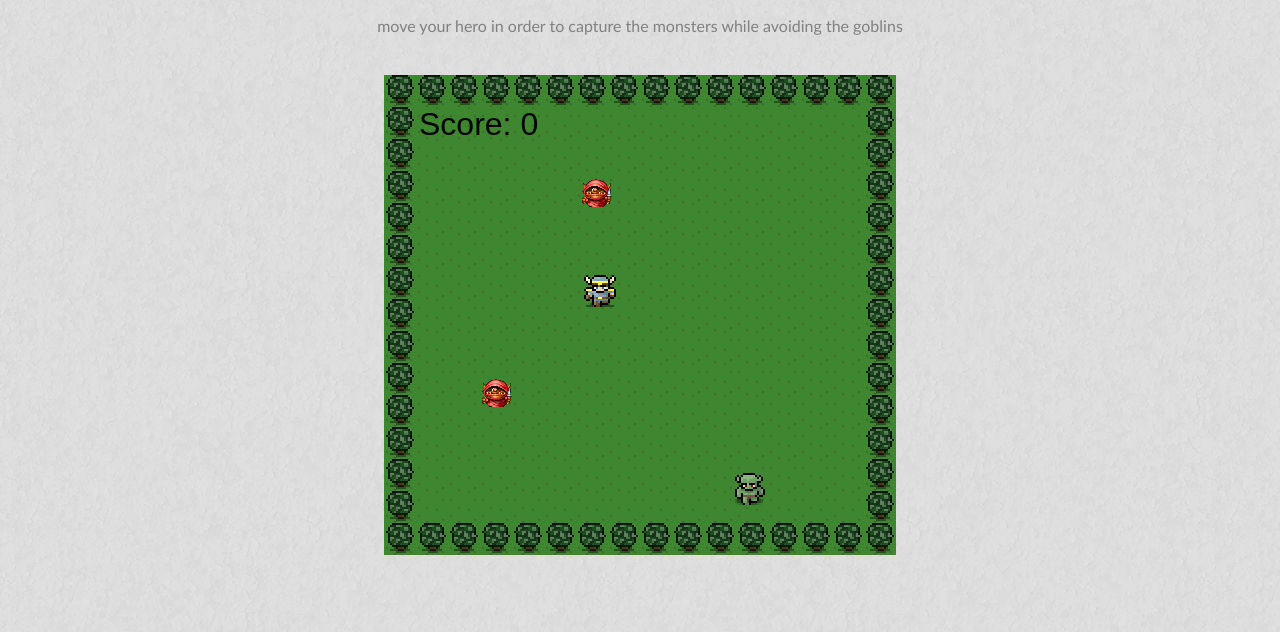
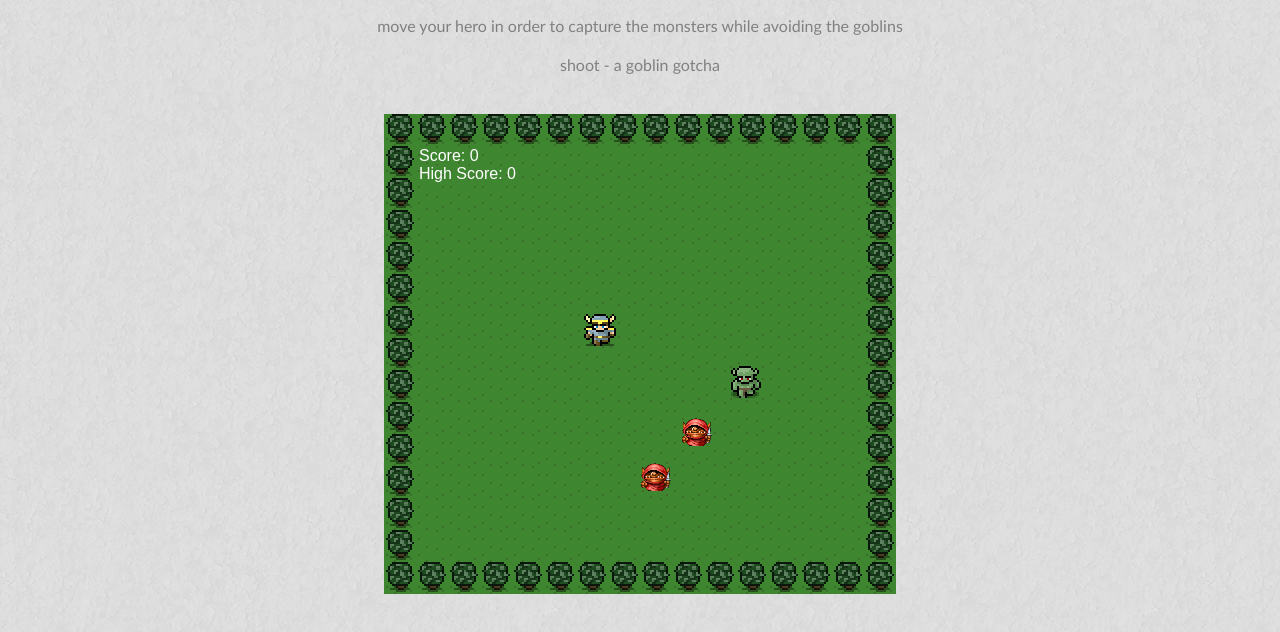
Before and after one commit to csdaniel17/canvas-game, a plain HTML site: page index.html in a window 1280 px wide. Shown: the part 83-715 px from the top of the page. Drawn offline with Linux system fonts and the light colour scheme.

Commit message:
update goblin collision

```diff
--- a/canvas-game.js
+++ b/canvas-game.js
@@ -1,4 +1,5 @@
 var score = 0;
+var highScore = 0;
 
 var canvas = document.getElementById('canvas');
 var ctx = canvas.getContext('2d');
@@ -16,7 +17,7 @@ var hero = {
 };
 var heroDirX = 0;
 var heroDirY = 0;
-var heroSpeed = 1;
+var heroSpeed = 5;
 
 //add monster to board
 var monsterImage = new Image();
@@ -95,7 +96,8 @@ function handleWrapping(object) {
 }
 
 //detect collision
-function collision() {
+//hero & monster
+function monsterCollision() {
   if (hero.x + 32 < monster.x) {
     return false;
   } else if (monster.x + 32 < hero.x) {
@@ -103,6 +105,34 @@ function collision() {
   } else if (hero.y + 32 < monster.y) {
     return false;
   } else if (monster.y + 32 < hero.y) {
+    return false;
+  }
+  return true;
+}
+
+//hero & goblin1
+function goblin1Collision() {
+  if (hero.x + 32 < goblin1.x) {
+    return false;
+  } else if (goblin1.x + 32 < hero.x) {
+    return false;
+  } else if (hero.y + 32 < goblin1.y) {
+    return false;
+  } else if (goblin1.y + 32 < hero.y) {
+    return false;
+  }
+  return true;
+}
+
+//hero & goblin2
+function goblin2Collision() {
+  if (hero.x + 32 < goblin2.x) {
+    return false;
+  } else if (goblin2.x + 32 < hero.x) {
+    return false;
+  } else if (hero.y + 32 < goblin2.y) {
+    return false;
+  } else if (goblin2.y + 32 < hero.y) {
     return false;
   }
   return true;
@@ -128,10 +158,31 @@ function main () {
   monster.y += monsterDirY * monsterSpeed;
   handleWrapping(monster);
 
-  if (collision()) {
+  if (monsterCollision()) {
     score++;
+    if (score > highScore) {
+      highScore = score;
+    }
     monster.x = Math.random() * 512;
     monster.y = Math.random() * 480;
+  }
+
+  if (goblin1Collision()) {
+    score = 0;
+    document.getElementById('message').innerHTML = "shoot - a goblin gotcha";
+    hero.x = 200;
+    hero.y = 200;
+    goblin1.x = Math.random() * 512;
+    goblin1.y = Math.random() * 480;
+  }
+
+  if (goblin2Collision()) {
+    score = 0;
+    document.getElementById('message').innerHTML = "shoot - a goblin gotcha";
+    hero.x = 200;
+    hero.y = 200;
+    goblin2.x = Math.random() * 512;
+    goblin2.y = Math.random() * 480;
   }
 
   //change goblin1 direction
@@ -159,8 +210,10 @@ function main () {
   ctx.drawImage(goblinImg2, goblin2.x, goblin2.y);
 
   //add score
-  ctx.font = "32px sans-serif";
-  ctx.fillText('Score: ' + score, 35, 60)
+  ctx.font = "16px sans-serif";
+  ctx.fillStyle = "white"
+  ctx.fillText('Score: ' + score, 35, 47)
+  ctx.fillText('High Score: ' + highScore, 35, 65)
 
   requestAnimationFrame(main);
 }
--- a/index.html
+++ b/index.html
@@ -8,6 +8,7 @@
   <body>
     <h1>goblin game</h1>
     <p>move your hero in order to capture the monsters while avoiding the goblins</p>
+    <p id="message"></p>
     <canvas id="canvas" width="512" height="480"></canvas>
     <script src="canvas-game.js"></script>
   </body>
```
